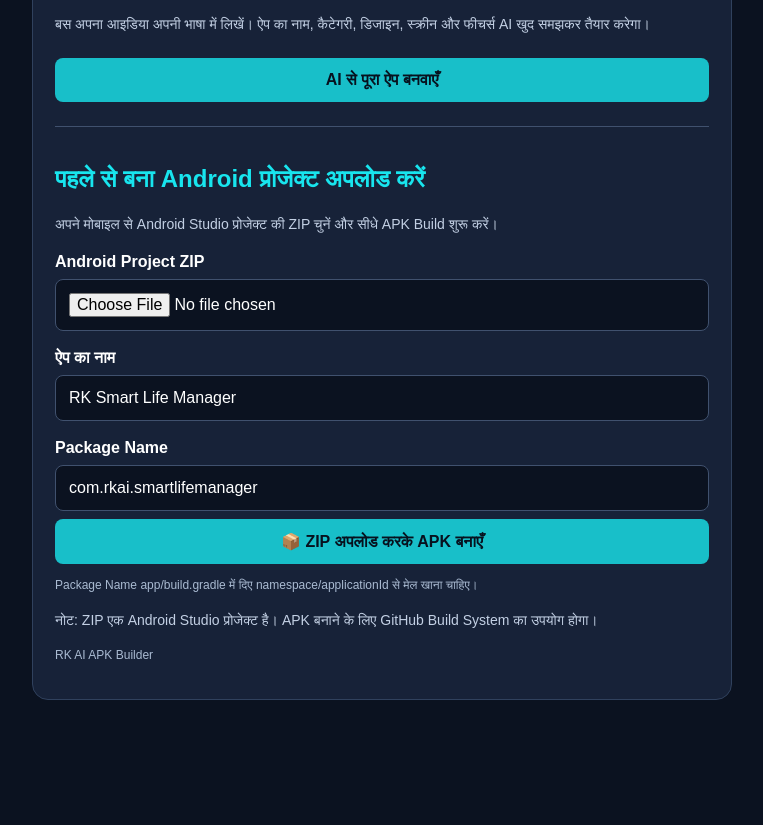
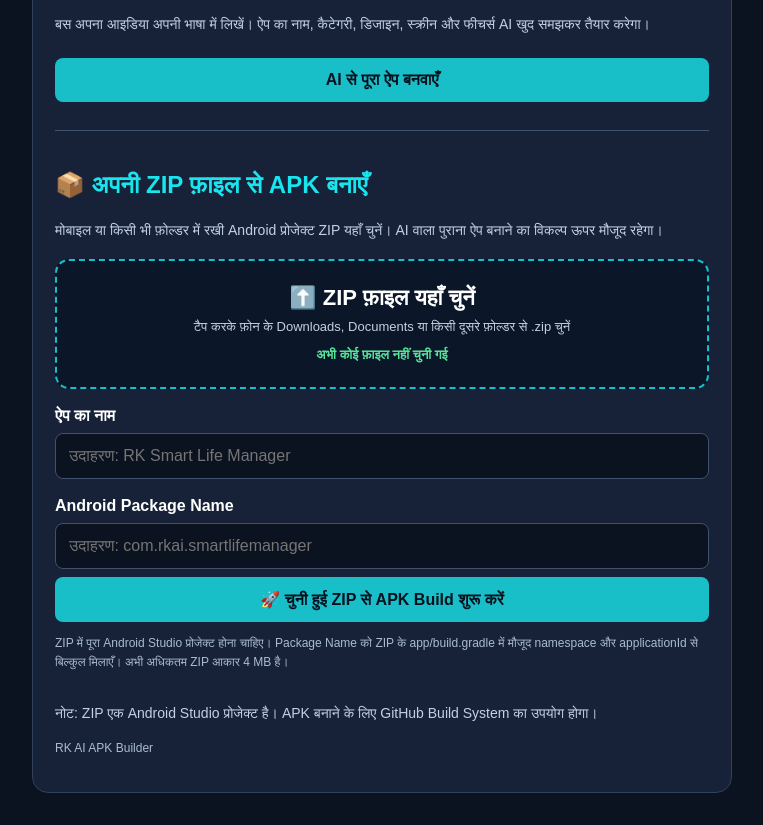
Before and after one commit to rk2512122-design/rk-ai-apk-builder, a website: page index.html in a window 1280 px wide. Shown: the part 400-1225 px from the top of the page, without its empty margins (258-1021 px from the left). Before the commit the page ends 1132 px from the top, so only its background shows below. Drawn offline with Linux system fonts and the light colour scheme.

Commit message:
Improve ZIP upload picker for Android projects while keeping AI generator

```diff
--- a/index.html
+++ b/index.html
@@ -174,17 +174,21 @@ Android Project ZIP डाउनलोड करें
 </section>
 
 
-<section id="zipUploadSection" style="margin-top:24px;padding-top:18px;border-top:1px solid #40516e">
-<h2 style="color:#18e5ee">पहले से बना Android प्रोजेक्ट अपलोड करें</h2>
-<p class="note">अपने मोबाइल से Android Studio प्रोजेक्ट की ZIP चुनें और सीधे APK Build शुरू करें।</p>
-<label for="projectZip">Android Project ZIP</label>
-<input id="projectZip" type="file" accept=".zip,application/zip">
+<section id="zipUploadSection" style="margin-top:28px;padding:20px 0 4px;border-top:1px solid #40516e">
+<h2 style="color:#18e5ee">📦 अपनी ZIP फ़ाइल से APK बनाएँ</h2>
+<p class="note">मोबाइल या किसी भी फ़ोल्डर में रखी Android प्रोजेक्ट ZIP यहाँ चुनें। AI वाला पुराना ऐप बनाने का विकल्प ऊपर मौजूद रहेगा।</p>
+<label for="projectZip" style="display:block;border:2px dashed #18bfc9;border-radius:14px;padding:24px 14px;text-align:center;background:#0b1728;cursor:pointer">
+<span style="font-size:22px">⬆️ ZIP फ़ाइल यहाँ चुनें</span>
+<span style="display:block;font-size:13px;font-weight:normal;color:#c3d0e4;margin-top:8px">टैप करके फ़ोन के Downloads, Documents या किसी दूसरे फ़ोल्डर से .zip चुनें</span>
+<span id="zipFileName" style="display:block;color:#57e39b;margin-top:12px;font-size:13px">अभी कोई फ़ाइल नहीं चुनी गई</span>
+</label>
+<input id="projectZip" type="file" accept=".zip,application/zip" style="position:absolute;left:-9999px;width:1px;height:1px" onchange="showSelectedZip(this.files[0])">
 <label for="uploadAppName">ऐप का नाम</label>
-<input id="uploadAppName" type="text" value="RK Smart Life Manager" maxlength="80">
-<label for="uploadPackageName">Package Name</label>
-<input id="uploadPackageName" type="text" value="com.rkai.smartlifemanager" maxlength="200">
-<button id="uploadBuildBtn" onclick="uploadExistingZip()">📦 ZIP अपलोड करके APK बनाएँ</button>
-<p class="small">Package Name app/build.gradle में दिए namespace/applicationId से मेल खाना चाहिए।</p>
+<input id="uploadAppName" type="text" value="" placeholder="उदाहरण: RK Smart Life Manager" maxlength="80">
+<label for="uploadPackageName">Android Package Name</label>
+<input id="uploadPackageName" type="text" value="" placeholder="उदाहरण: com.rkai.smartlifemanager" maxlength="200">
+<button id="uploadBuildBtn" onclick="uploadExistingZip()">🚀 चुनी हुई ZIP से APK Build शुरू करें</button>
+<p class="small">ZIP में पूरा Android Studio प्रोजेक्ट होना चाहिए। Package Name को ZIP के app/build.gradle में मौजूद namespace और applicationId से बिल्कुल मिलाएँ। अभी अधिकतम ZIP आकार 4 MB है।</p>
 </section>
 
 <p class="note">
@@ -626,6 +630,31 @@ async function buildApk(){
 
 
 
+// Display the chosen ZIP filename and infer a friendly app name.
+function showSelectedZip(file){
+ if(!file)return;
+ $("zipFileName").textContent="चुनी गई फ़ाइल: "+file.name+" ("+(file.size/1024/1024).toFixed(2)+" MB)";
+ if(!$("uploadAppName").value.trim()){
+  $("uploadAppName").value=file.name.replace(/\\.zip$/i,"").replace(/[-_]+/g," ");
+ }
+}
+
+// Allow dropping a ZIP onto the upload area as well as browsing folders.
+document.addEventListener("DOMContentLoaded",()=>{
+ const input=$("projectZip");
+ const label=input&&input.previousElementSibling;
+ if(!label)return;
+ label.addEventListener("dragover",event=>{event.preventDefault();label.style.background="#123047";});
+ label.addEventListener("dragleave",()=>{label.style.background="#0b1728";});
+ label.addEventListener("drop",event=>{
+  event.preventDefault();label.style.background="#0b1728";
+  const file=event.dataTransfer&&event.dataTransfer.files&&event.dataTransfer.files[0];
+  if(!file)return;
+  if(!file.name.toLowerCase().endsWith(".zip")){alert("कृपया .zip फ़ाइल ही चुनें।");return;}
+  const transfer=new DataTransfer();transfer.items.add(file);input.files=transfer.files;showSelectedZip(file);
+ });
+});
+
 // Upload an existing Android Studio project ZIP and start its APK build.
 async function uploadExistingZip(){
  const file=$("projectZip").files[0];
```
